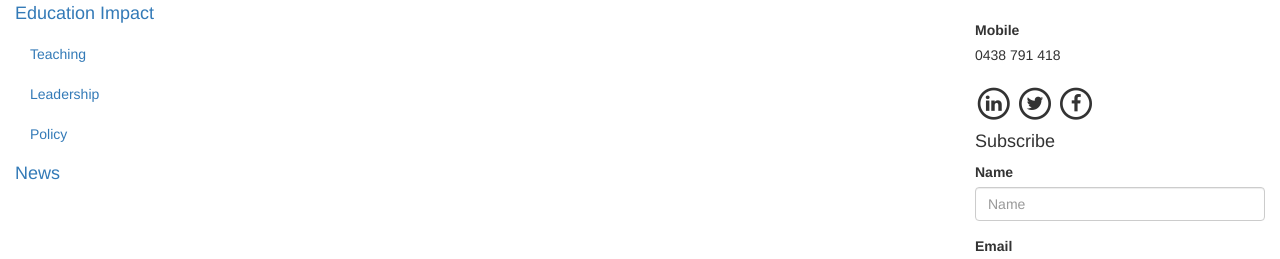
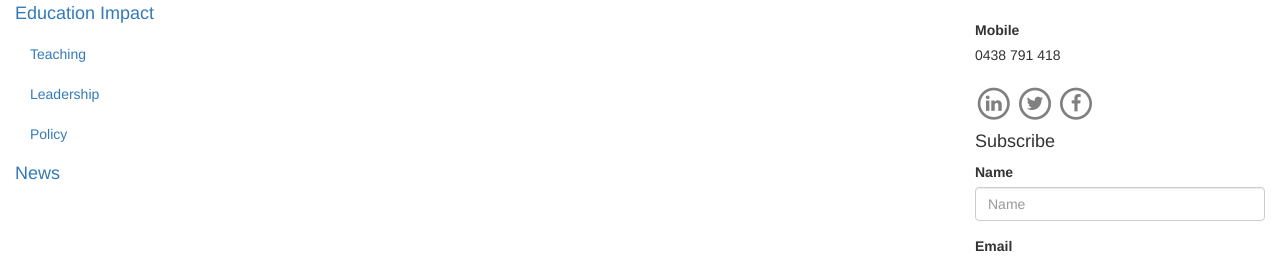
Before and after one commit to idm/idm.github.io, a Jekyll site: the page built from yjc/policy.md, in a window 1280 px wide. Shown: the part 486-745 px from the top of the page. Built offline with Jekyll 4.4.1, drawn with Linux system fonts in a browser that asks for light colours; nearby versions of some CDN libraries.

Commit message:
Gray icons

```diff
--- a/_layouts/yjc.html
+++ b/_layouts/yjc.html
@@ -58,7 +58,12 @@
   <label>Mobile</label><br/>
   0438 791 418<br/>
   <br/>
-  <span class="fa-stack fa-lg">
+  <style type="text/css">
+  i {
+    color: gray;
+  }
+  </style>
+  <span style="color:gray;" class="fa-stack fa-lg">
   <i class="fa fa-circle-thin fa-stack-2x"></i>
   <i class="fa fa-linkedin fa-stack-1x"></i>
   </span>
```
